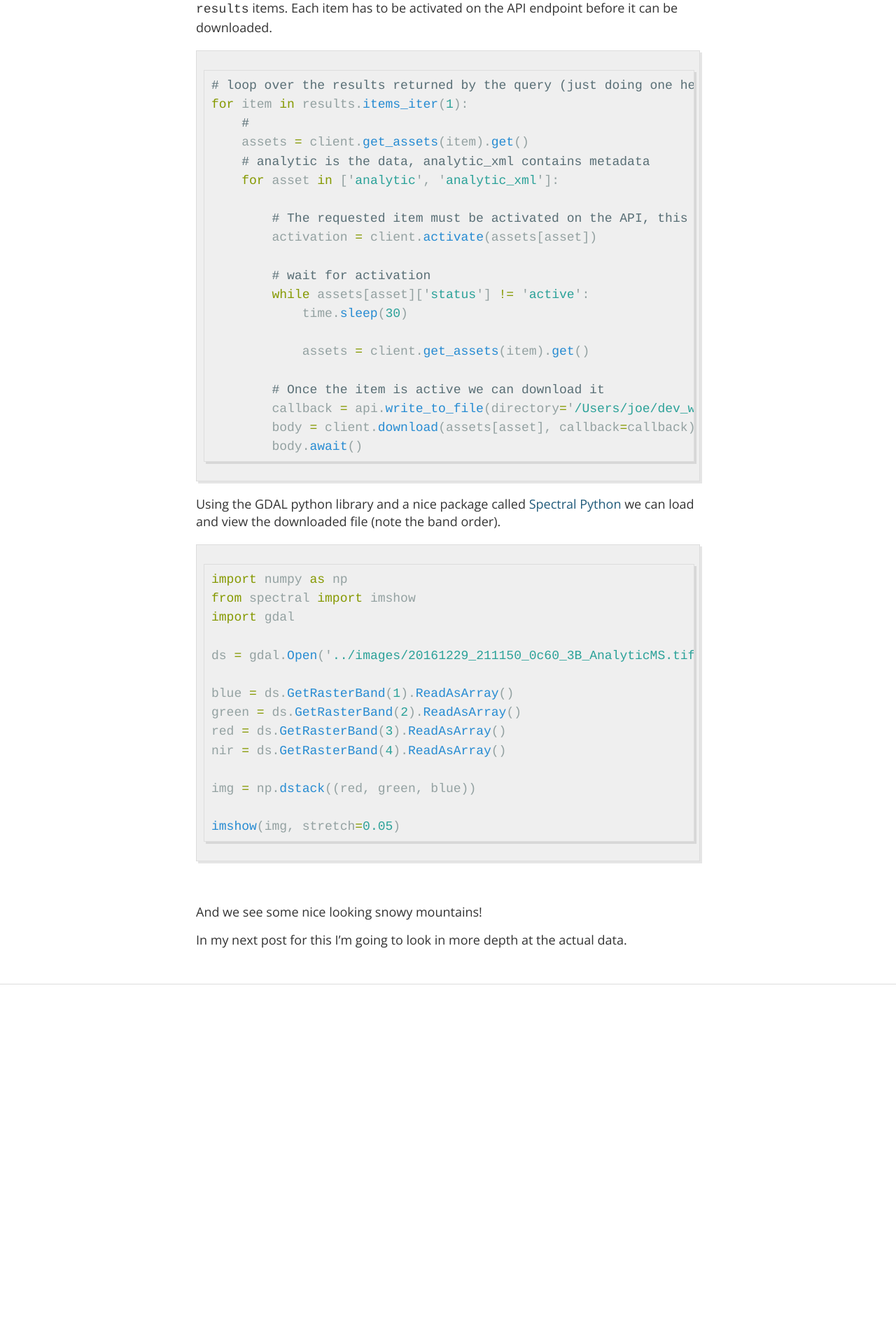
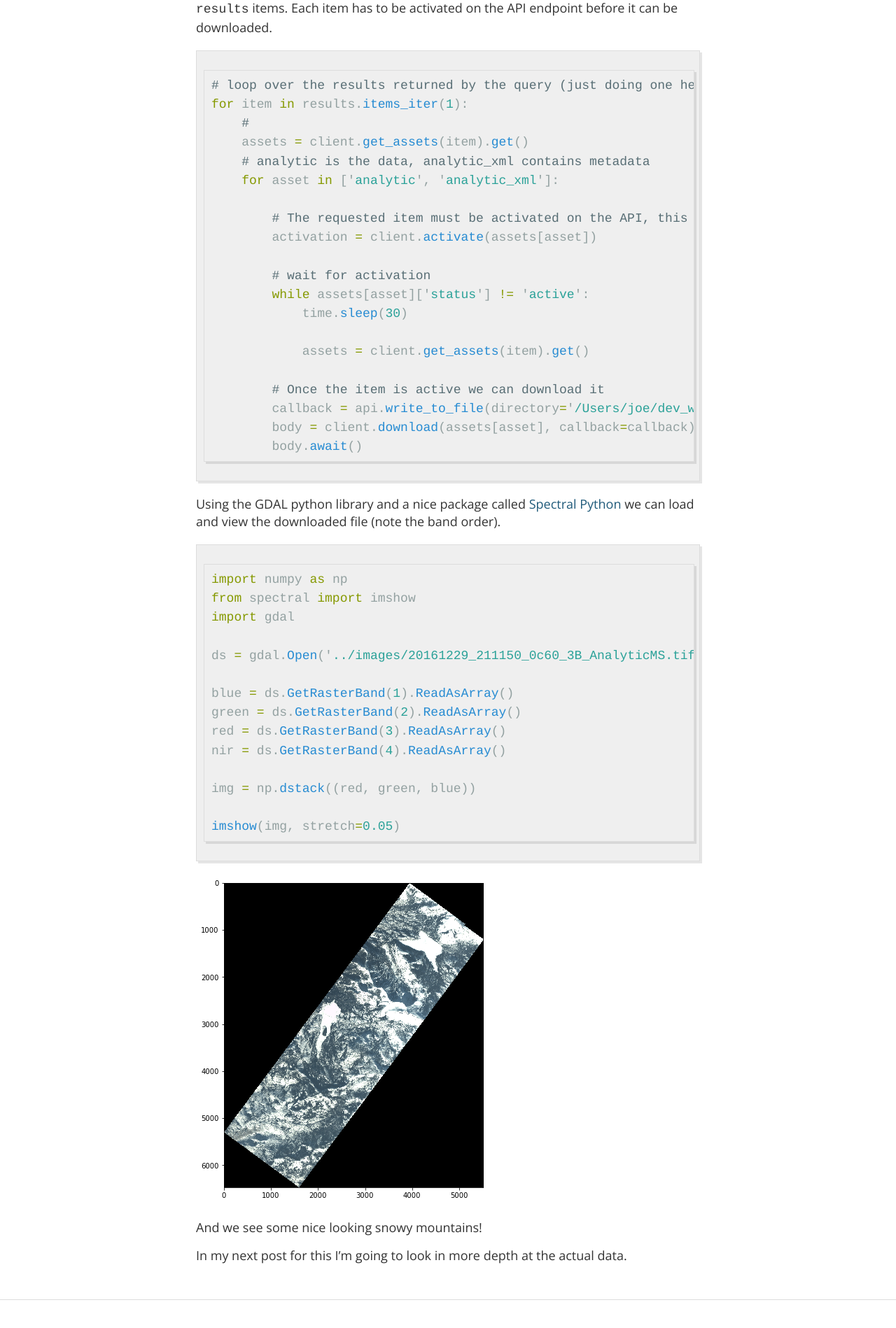
Before and after one commit to jcorb/jcorb.github.io, a Jekyll site: the page built from _posts/2017-05-29-planet.md, in a window 1280 px wide. Shown: the part 3401-5299 px from the top of the page at 70% size. Built offline with Jekyll 4.4.1, drawn with Linux system fonts in a browser that asks for light colours; nearby versions of some CDN libraries; our own code applies the rules of GitHub Pages for plain Markdown files; before the commit the page ends 4848 px from its top, so only the background shows below that.

Commit message:
Update 2017-05-29-planet.md

````diff
--- a/_posts/2017-05-29-planet.md
+++ b/_posts/2017-05-29-planet.md
@@ -136,7 +136,7 @@ img = np.dstack((red, green, blue))
 imshow(img, stretch=0.05)
 ```
 
-![](planet_kirkwood.png)
+![](../images/planet_kirkwood.png)
 
 And we see some nice looking snowy mountains!
 
````
